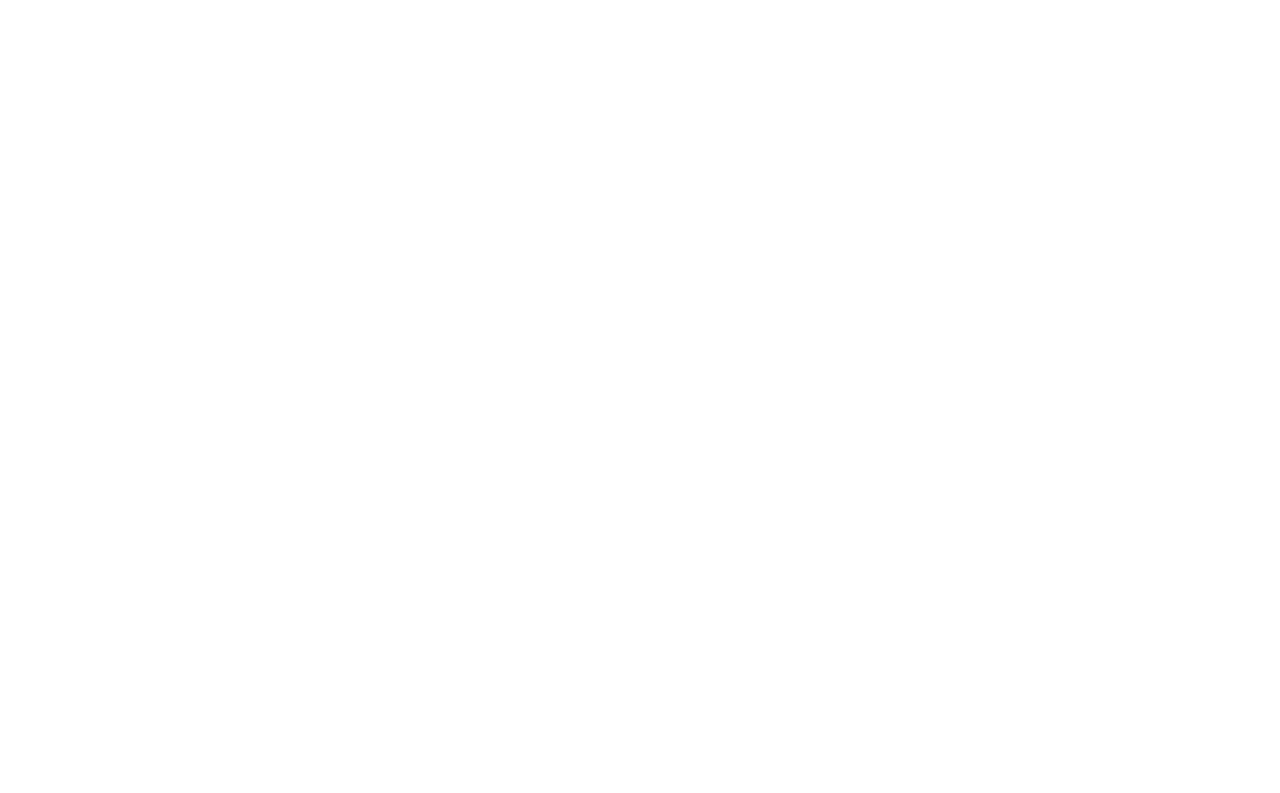
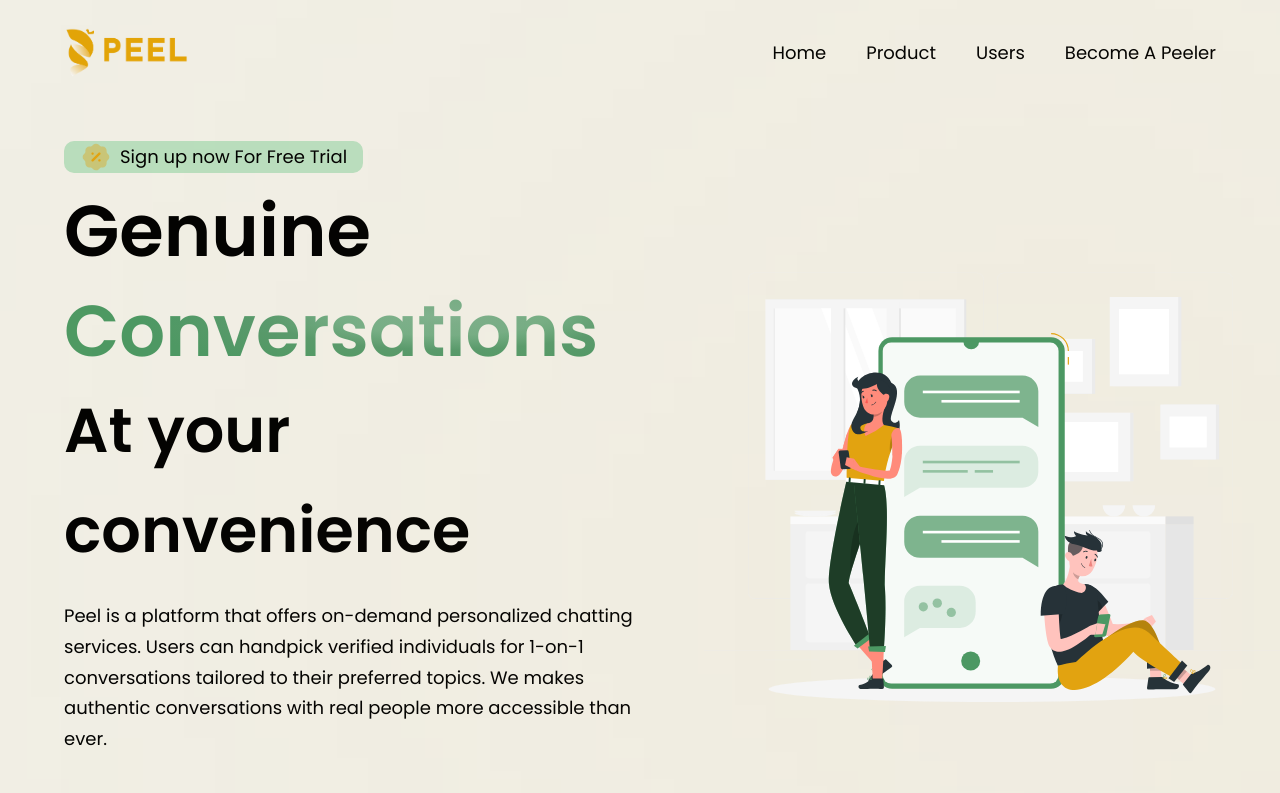
Before and after one commit to BobinShihJosh/peel_info, a React (Vite) app: page /peel_info/Home in a window 1280 px wide. Before the commit this address had no page. Shown: the top 793 px of the page. Built offline with nearby package versions, Linux system fonts and the light colour scheme.

Commit message:
add back url

```diff
--- a/src/App.jsx
+++ b/src/App.jsx
@@ -10,7 +10,7 @@ import PeelerInfo from './pages/PeelerInfo.jsx';
 const App = () => {
   return (
     <div>
-      <BrowserRouter>
+      <BrowserRouter basename={"/peel_info/"}>
         <Routes>
           <Route index element = { <Home />}></Route>
           <Route path='/Home' element = { <Home />}></Route>
--- a/src/components/Hero.jsx
+++ b/src/components/Hero.jsx
@@ -7,13 +7,13 @@ import Button
 const Hero = () => (
   <section id="home" className={`flex md:flex-row flex-col ${styles.paddingY}`}>
     <div className={`flex-1 ${styles.flexStart} flex-col xl:px-0   sm:px-16 px-6`}>
-      {/* <div className='flex flex-row items-center py-[6x] px-4 green-bk bg-gold-gradient rounded-[10px] mb-2'>
+      <div className='flex flex-row items-center py-[6x] px-4 green-bk bg-gold-gradient rounded-[10px] mb-2'>
         <img src={discount} alt="discount" className='w-[32px] h-[32px]' />
         <p className={`${styles.paragraph} dark-text ml-2`}>
           <span className='dark-text'>Sign up now</span> For {" "}
           <span className='dark-text'>Free Trial</span>
         </p>
-      </div> */}
+      </div>
 
       <div className='flex flex-row justify-between items-center w-full'>
         <h1 className='flex-1 font-poppins font-semibold ss:text-[72px] ph:text-[45px] bph:text-[52px] text-[52px]  dark-text ss:leading-[100px] leading-[75px]'>
--- a/vite.config.js
+++ b/vite.config.js
@@ -3,5 +3,6 @@ import react from '@vitejs/plugin-react'
 
 // https://vitejs.dev/config/
 export default defineConfig({
+  base: "/peel_info/",
   plugins: [react()],
 })
```
Also changed, not shown: 3 other files (tests, documents, lock files or other folders).
